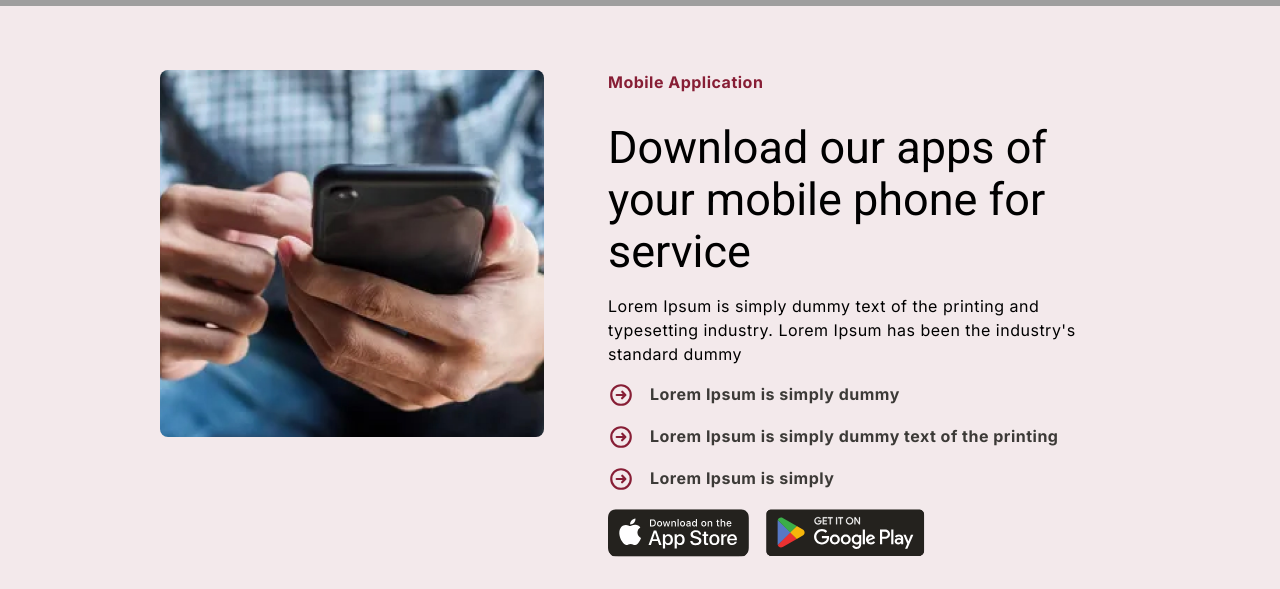
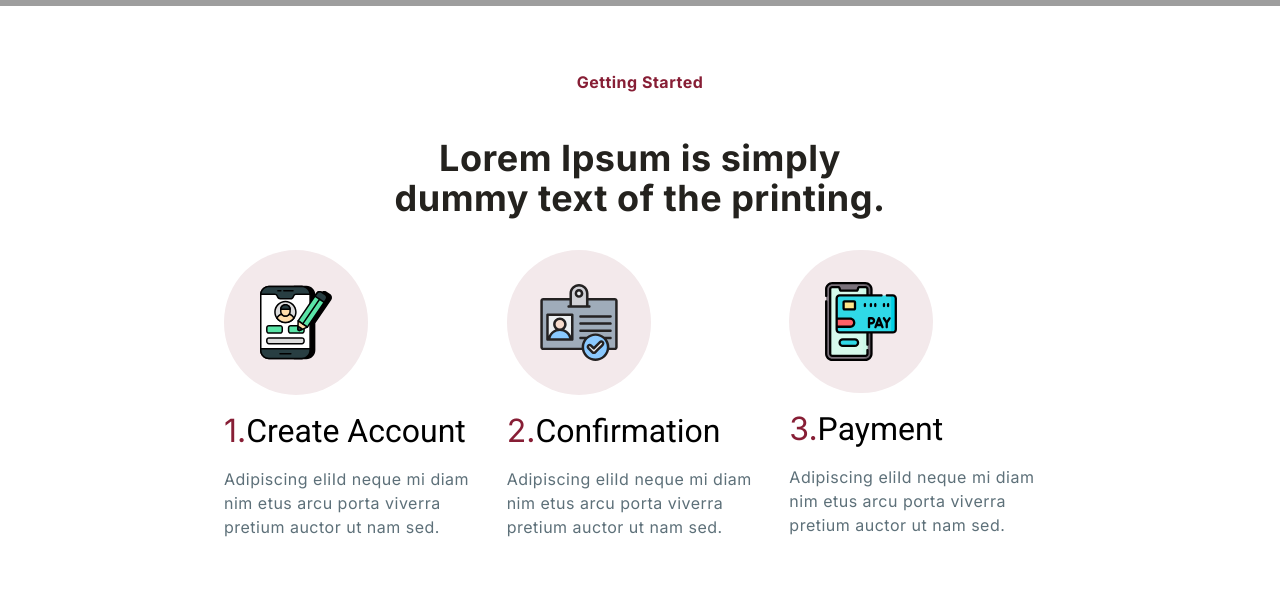
Before and after one commit to AssemSadek90/speedo, an Angular app: page / in a window 1280 px wide. Shown: the part 890-1479 px from the top of the page. Built offline with nearby package versions, Linux system fonts and the light colour scheme; no server answers; grey boxes are pictures that could not be loaded.

Commit message:
Complete Home page

```diff
--- a/src/app/app.component.html
+++ b/src/app/app.component.html
@@ -1,4 +1,5 @@
 <navbar-comp></navbar-comp>
 <banner-comp></banner-comp>
+<getting-started-comp></getting-started-comp>
 <mobile-app-comp></mobile-app-comp>
 <footer-comp></footer-comp>
--- a/src/app/app.component.ts
+++ b/src/app/app.component.ts
@@ -4,11 +4,12 @@ import { NavbarCompComponent } from './navbar-comp/navbar-comp.component';
 import { MobileAppCompComponent } from './mobile-app-comp/mobile-app-comp.component';
 import { FooterCompComponent } from './footer-comp/footer-comp.component';
 import { BannerCompComponent } from './banner-comp/banner-comp.component';
+import { GettingStartedCompComponent } from './getting-started-comp/getting-started-comp.component';
 
 @Component({
   selector: 'app-root',
   standalone: true,
-  imports: [RouterOutlet, NavbarCompComponent, MobileAppCompComponent, FooterCompComponent, BannerCompComponent],
+  imports: [RouterOutlet, NavbarCompComponent, MobileAppCompComponent, FooterCompComponent, BannerCompComponent, GettingStartedCompComponent],
   templateUrl: './app.component.html',
   styleUrl: './app.component.scss',
 })
--- a/src/app/banner-comp/banner-comp.component.scss
+++ b/src/app/banner-comp/banner-comp.component.scss
@@ -11,3 +11,9 @@ section{
 .container{
     color: $secondary-color;
 }
+button{
+    background-color: $primary-color;
+}
+button:hover{
+    background-color: darken($primary-color,10%);
+}
--- /dev/null
+++ b/src/app/getting-started-comp/getting-started-comp.component.html
@@ -0,0 +1,48 @@
+<section class="py-16 max-w-[65%] mx-auto">
+  <div class="flex flex-col items-center space-y-8">
+    <p class="mini-title font-extrabold">Getting Started</p>
+    <p class="text-4xl font-extrabold text-[#24221E] max-w-[65%] text-center">
+      Lorem Ipsum is simply dummy text of the printing.
+    </p>
+    <div class="flex space-x-4">
+      <div class="flex flex-col space-y-4">
+        <div class="p-4 bg-[#F3E9EB] rounded-full max-w-fit">
+          <img
+            class="p-4 w-28"
+            src="assets/Other/Create Account.svg"
+            alt="create account"
+          />
+        </div>
+        <h4><span class="list">1.</span>Create Account</h4>
+        <p class="text-[#5D7079]">
+          Adipiscing eliId neque mi diam nim etus arcu porta viverra pretium
+          auctor ut nam sed.
+        </p>
+      </div>
+      <div class="flex flex-col space-y-4">
+        <div class="p-4 bg-[#F3E9EB] rounded-full max-w-fit">
+          <img
+            class="p-4 w-28"
+            src="assets/Other/Confirmation.svg"
+            alt="Confirmation"
+          />
+        </div>
+        <h4><span class="list">2.</span>Confirmation</h4>
+        <p class="text-[#5D7079]">
+          Adipiscing eliId neque mi diam nim etus arcu porta viverra pretium
+          auctor ut nam sed.
+        </p>
+      </div>
+      <div class="flex flex-col space-y-4">
+        <div class="p-4 bg-[#F3E9EB] rounded-full max-w-fit">
+          <img class="p-4 w-28" src="assets/Other/Payment.svg" alt="Payment" />
+        </div>
+        <h4><span class="list">3.</span>Payment</h4>
+        <p class="text-[#5D7079]">
+          Adipiscing eliId neque mi diam nim etus arcu porta viverra pretium
+          auctor ut nam sed.
+        </p>
+      </div>
+    </div>
+  </div>
+</section>
--- /dev/null
+++ b/src/app/getting-started-comp/getting-started-comp.component.scss
@@ -0,0 +1,8 @@
+@import "../../shared/globalVariables";
+.mini-title{
+color:$primary-color
+}
+.list{
+color:$primary-color
+
+}
--- a/src/app/transfer-card-comp/transfer-card-comp.component.scss
+++ b/src/app/transfer-card-comp/transfer-card-comp.component.scss
@@ -15,3 +15,6 @@ input:focus{
 button{
     background-color: $primary-color;
 }
+button:hover{
+    background-color: darken($primary-color,10%);
+}
```
Also changed, not shown: src/app/getting-started-comp/getting-started-comp.component.ts (added, +12 -0 lines), 1 other file (tests, documents, lock files or other folders).
